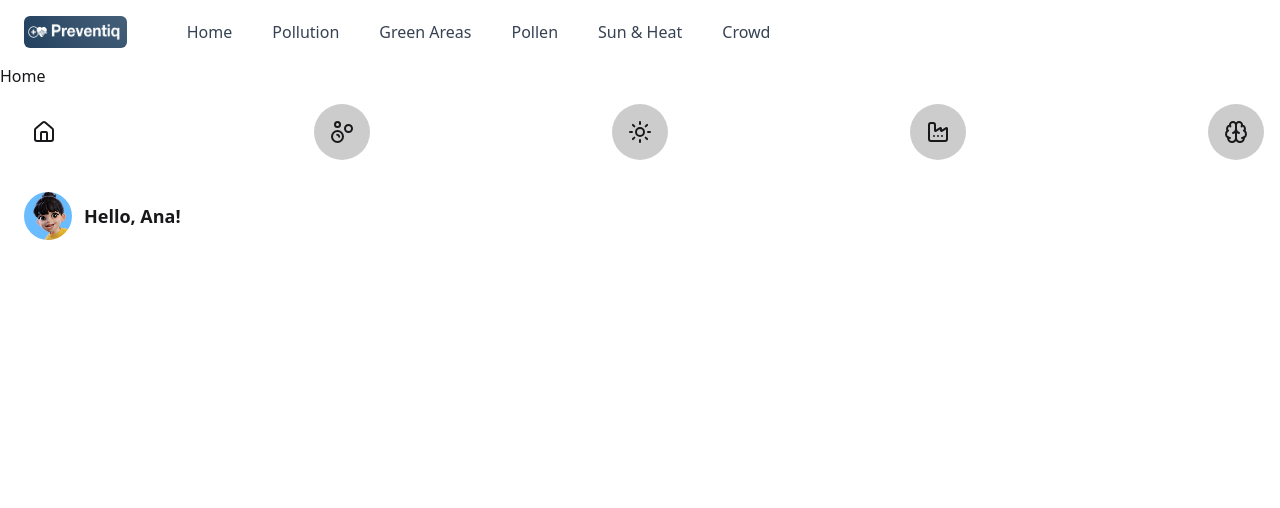
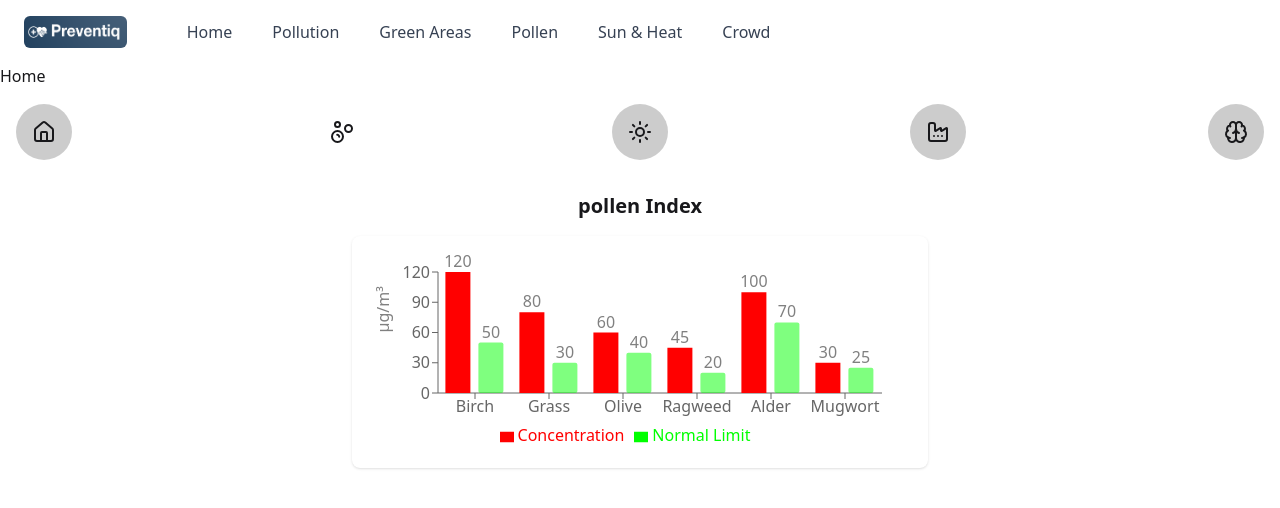
Before and after one commit to andrejshuma/CassiniHackathon, a React (Vite) app in the folder preventiq/: page / in a window 1280 px wide. Shown: the top 508 px of the page. Built offline with nearby package versions, Linux system fonts and the light colour scheme.

Commit message:
Added feature chart bars

```diff
--- /dev/null
+++ b/package.json
@@ -0,0 +1,5 @@
+{
+  "dependencies": {
+    "recharts": "^2.15.3"
+  }
+}
--- /dev/null
+++ b/preventiq/src/pages/Home/FeaturePages.jsx
@@ -0,0 +1,47 @@
+import {
+    BarChart,
+    Bar,
+    XAxis,
+    YAxis,
+    Tooltip,
+    ResponsiveContainer,
+    Legend,
+    ReferenceLine,
+    LabelList,
+} from "recharts";
+export default function FeaturePages({ dataName, data }) {
+    return (
+        <div className="p-4 mx-auto max-w-3xl">
+            <h2 className="text-xl font-bold mb-4 text-center">{dataName} Index</h2>
+
+            {/* Make the container smaller and centered */}
+            <div className="bg-white w-full max-w-xl mx-auto p-4 rounded-lg shadow">
+                <ResponsiveContainer width="100%" height={200}>
+                    <BarChart
+                        data={data}
+                        margin={{ top: 20, right: 30, left: 10, bottom: 5 }}
+                        barGap={8}
+                    >
+                        <XAxis dataKey="name" />
+                        <YAxis label={{ value: "µg/m³", angle: -90, position: "insideLeft" }} />
+                        <Tooltip />
+                        <Legend />
+                        <Bar dataKey="value" fill="#ff0000" name="Concentration">
+                            <LabelList dataKey="value" position="top" />
+                        </Bar>
+                        <Bar
+                            dataKey="limit"
+                            fill="#00ff00"
+                            name="Normal Limit"
+                            barSize={8}
+                            radius={[2, 2, 2, 2]}
+                            opacity={0.5}
+                        >
+                            <LabelList dataKey="limit" position="top" />
+                        </Bar>
+                    </BarChart>
+                </ResponsiveContainer>
+            </div>
+        </div>
+    );
+}
--- a/preventiq/src/pages/Home/Home.jsx
+++ b/preventiq/src/pages/Home/Home.jsx
@@ -3,29 +3,23 @@ import Navbar from "../GeneralComponents/Navbar";
 import { Bell } from 'lucide-react';
 import userDefault from "../../assets/userDefault.jpg";
 import Slider_features from "./Slider_features.jsx";
+import FeaturePages from "./FeaturePages.jsx";
+import {pollenData, uvData, pollutionData} from "./data.js";
 
 const Home = () => {
-    const [subPage, setSubPage] = React.useState("home"); // home, pollen, uv, pollution, mental
-
+    const [subPage, setSubPage] = React.useState("pollen"); // home, pollen, uv, pollution, mental
+    const getData = {
+        "pollen": pollenData,
+        "uv": uvData,
+        "pollution": pollutionData,
+    }
     return (
         <>
             <Navbar />
             <h1>Home</h1>
             <Slider_features activeSubpage={subPage} changeSubpage={setSubPage} />
             {/* User Header */}
-            <div className="px-6 py-4 flex justify-between items-center" data-theme = "nord">
-                <div className="flex items-center space-x-3">
-                    <div
-                        className="w-12 h-12 rounded-full bg-primary-content flex items-center justify-center overflow-hidden">
-                        <img
-                            src={userDefault}
-                            alt="User avatar"
-                            className="w-full h-full object-cover"
-                        />
-                    </div>
-                    <div className="font-semibold text-lg">Hello, Ana!</div>
-                </div>
-            </div>
+            { subPage === "home" ? null : <FeaturePages data={getData[subPage]} dataName={subPage}/> }
         </>
     );
 };
--- /dev/null
+++ b/preventiq/src/pages/Home/data.js
@@ -0,0 +1,26 @@
+export const pollenData = [
+    { name: "Birch", value: 120, limit: 50 },
+    { name: "Grass", value: 80, limit: 30 },
+    { name: "Olive", value: 60, limit: 40 },
+    { name: "Ragweed", value: 45, limit: 20 },
+    { name: "Alder", value: 100, limit: 70 },
+    { name: "Mugwort", value: 30, limit: 25 },
+];
+
+export const pollutionData = [
+    { name: "PM2.5", value: 55, limit: 25 },
+    { name: "PM10", value: 90, limit: 50 },
+    { name: "NO₂", value: 40, limit: 40 },
+    { name: "O₃", value: 130, limit: 100 },
+];
+
+export const uvData = [
+    { time: "00:00", value: 0, limit: 5 },
+    { time: "03:00", value: 0, limit: 5 },
+    { time: "06:00", value: 1, limit: 5 },
+    { time: "09:00", value: 3, limit: 5 },
+    { time: "12:00", value: 8, limit: 5 }, // peak
+    { time: "15:00", value: 7, limit: 5 },
+    { time: "18:00", value: 3, limit: 5 },
+    { time: "21:00", value: 1, limit: 5 }
+];
```
Also changed, not shown: 1 other file (tests, documents, lock files or other folders).
